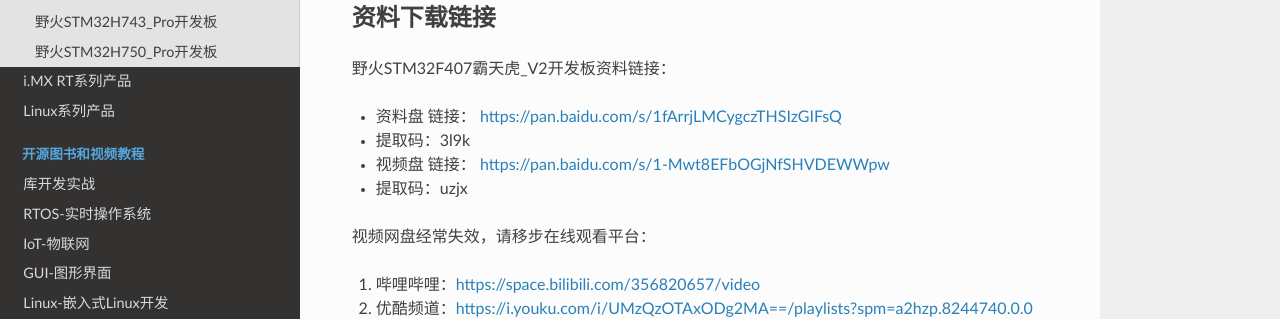
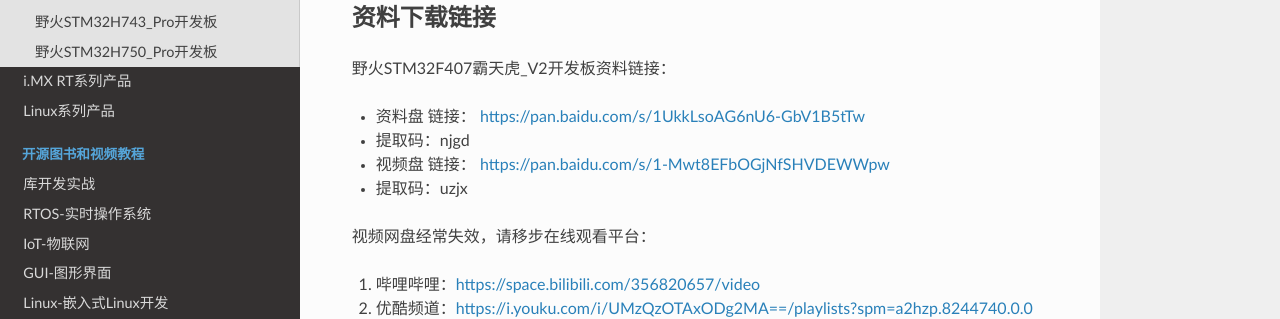
Before and after one commit to Embedfire/ebf_products, a Sphinx documentation site: the page built from documentation/stm32/ebf_stm32f407_batianhu_v2.rst, in a window 1280 px wide and 1265 px high. Shown: the part 170-489 px from the top of the window. Built offline with Sphinx 7.4.7 and the Read the Docs theme 2.0.0, drawn with Linux system fonts in a browser that asks for light colours; pages that are not in the unit, such as notebooks, are missing from menus.

Commit message:
Update ebf_stm32f407_batianhu_v2.rst

```diff
--- a/documentation/stm32/ebf_stm32f407_batianhu_v2.rst
+++ b/documentation/stm32/ebf_stm32f407_batianhu_v2.rst
@@ -7,9 +7,8 @@
 
 野火STM32F407霸天虎_V2开发板资料链接：
 
-- 资料盘 链接： https://pan.baidu.com/s/1fArrjLMCygczTHSIzGIFsQ
-- 提取码：3l9k
-
+- 资料盘 链接： https://pan.baidu.com/s/1UkkLsoAG6nU6-GbV1B5tTw
+- 提取码：njgd
 
 -  视频盘 链接： https://pan.baidu.com/s/1-Mwt8EFbOGjNfSHVDEWWpw
 -  提取码：uzjx
```
